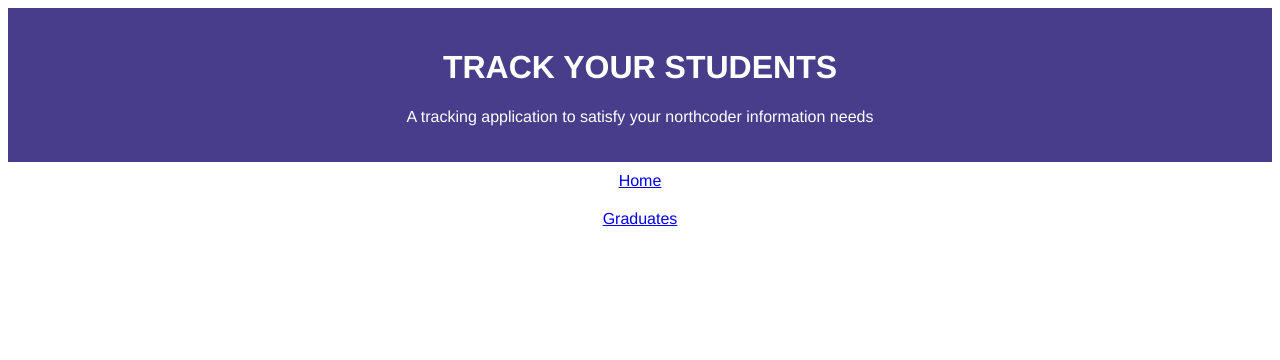
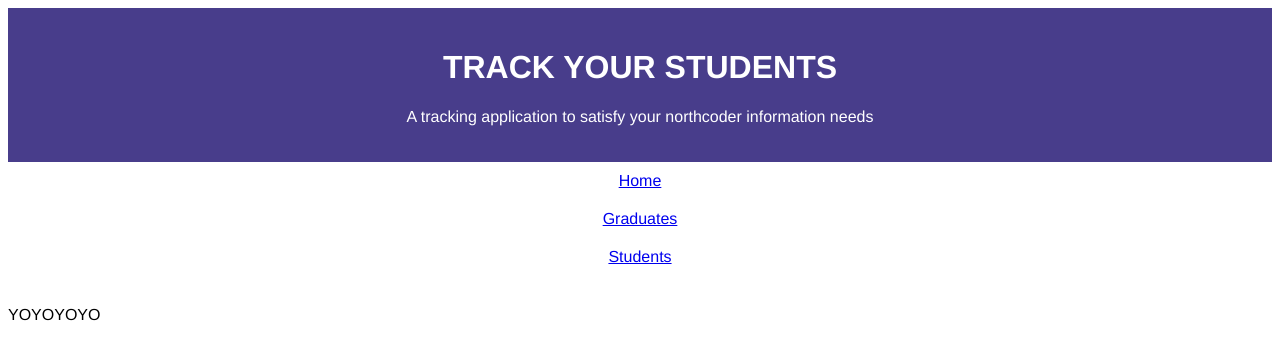
Before and after one commit to katieraby/react-student-tracker, a React (Create React App) app: page /students in a window 1280 px wide. Shown: the top 360 px of the page. Built offline with nearby package versions, Linux system fonts and the light colour scheme; no server answers.

Commit message:
students page added

```diff
--- a/src/App.js
+++ b/src/App.js
@@ -2,6 +2,7 @@ import React, { Component } from "react";
 import Header from "./components/Header";
 import Nav from "./components/Nav";
 import GradStore from "./components/GradStore";
+import StudentStore from "./components/StudentStore";
 
 class App extends Component {
   render() {
@@ -9,6 +10,7 @@ class App extends Component {
       <div>
         <Header />
         <Nav />
+        <StudentStore />
         <GradStore />
       </div>
     );
--- a/src/components/Nav.jsx
+++ b/src/components/Nav.jsx
@@ -5,6 +5,7 @@ const Nav = () => {
     <nav>
       <Link to="/">Home</Link>
       <Link to="/graduates">Graduates</Link>
+      <Link to="/students">Students</Link>
     </nav>
   );
 };
--- /dev/null
+++ b/src/components/StudentStore.jsx
@@ -0,0 +1,28 @@
+import React, { Component } from "react";
+import axios from "axios";
+import { Router } from "@reach/router";
+import Students from "./Students";
+
+class StudentStore extends Component {
+  state = { studentData: [] };
+
+  render() {
+    console.log(this.state.studentData);
+
+    return (
+      <Router>
+        <Students path="/students" />
+      </Router>
+    );
+  }
+
+  componentDidMount() {
+    axios
+      .get("https://nc-student-tracker.herokuapp.com/api/students/")
+      .then(({ data: { students } }) => {
+        this.setState({ studentData: students });
+      });
+  }
+}
+
+export default StudentStore;
--- /dev/null
+++ b/src/components/Students.jsx
@@ -0,0 +1,9 @@
+import React, { Component } from "react";
+
+class Students extends Component {
+  render() {
+    return <div>YOYOYOYO</div>;
+  }
+}
+
+export default Students;
```
